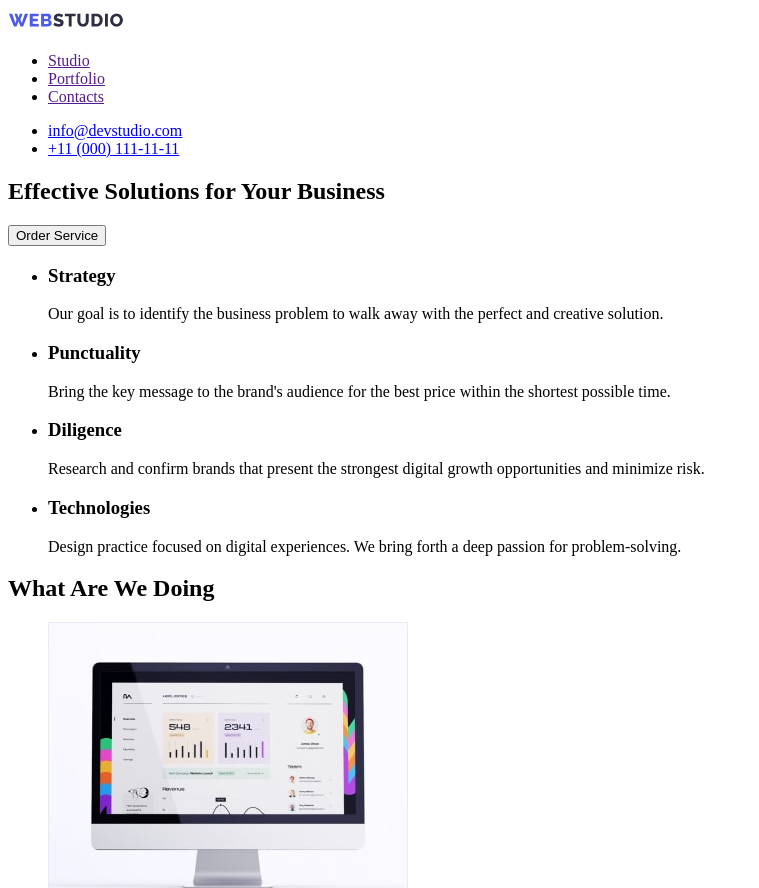
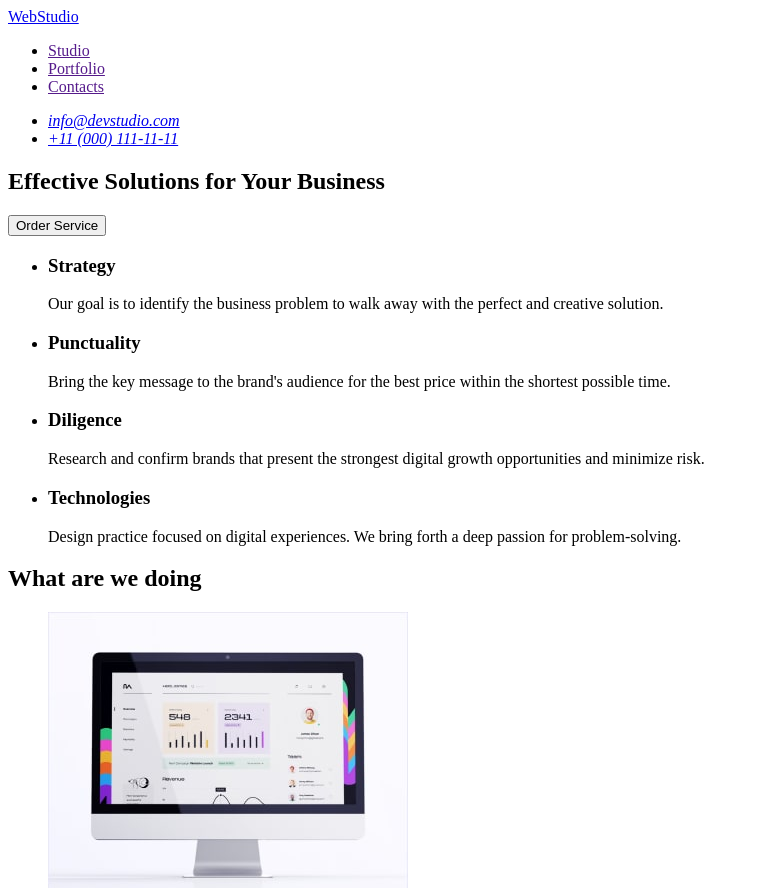
Before and after one commit to SerhiiAnd/goit-markup-hw-01, a plain HTML site: page index.html in a window 1280 px wide. Shown: the top 888 px of the page, without its empty margins (0-759 px from the left). Drawn offline with Linux system fonts and the light colour scheme.

Commit message:
home-work1-1

```diff
--- a/index.html
+++ b/index.html
@@ -11,18 +11,21 @@
     <header>
 
         <nav>
-            <a href=""><img src="./images/logo.jpg" alt="logo icon"> </a>
+            <a href="./index.html"> WebStudio </a>
             <ul>
                 <li><a href="">Studio</a></li>
                 <li><a href="">Portfolio</a></li>
                 <li><a href="">Contacts</a></li>
             </ul>
         </nav>
-        <ul>
-            <li><a href="mailoto:info@devstudio.com" target="_blank" rel="noopener noreferrer">info@devstudio.com</a>
-            </li>
-            <li><a href="tel:+110001111111" target="_blank" rel="noopener noreferrer">+11 (000) 111-11-11</a></li>
-        </ul>
+        <address>
+            <ul>
+                <li><a href="mailoto:info@devstudio.com" target="_blank"
+                        rel="noopener noreferrer">info@devstudio.com</a>
+                </li>
+                <li><a href="tel:+110001111111" target="_blank" rel="noopener noreferrer">+11 (000) 111-11-11</a></li>
+            </ul>
+        </address>
     </header>
     <main>
         <section>
@@ -55,7 +58,7 @@
             </ul>
         </section>
         <section>
-            <h2>What Are We Doing</h2>
+            <h2>What are we doing</h2>
             <ul>
                 <li><img src="./images/img1.jpg" width="360" height="300" alt="monitor"></li>
                 <li><img src="./images/img2.jpg" width="360" height="300" alt="phone"></li>
@@ -89,7 +92,7 @@
         </section>
     </main>
     <footer>
-        <a href=""><img src="./images/logo.jpg" alt="logo icon"> </a>
+        <a href="./index.html"> WebStudio </a>
         <p>Increase the flow of customers and sales for your business with digital marketing & growth solutions.</p>
     </footer>
 </body>
```
